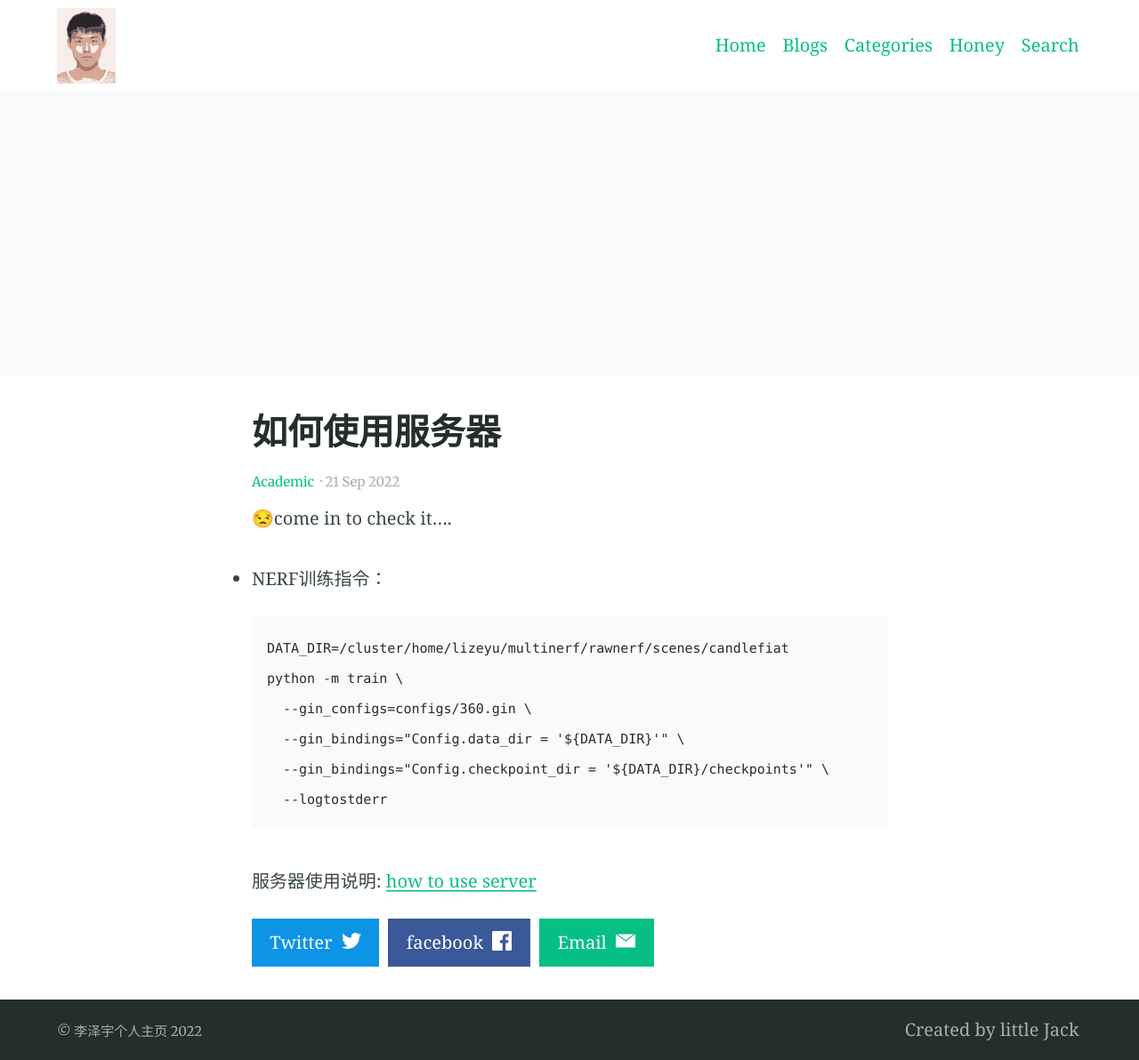
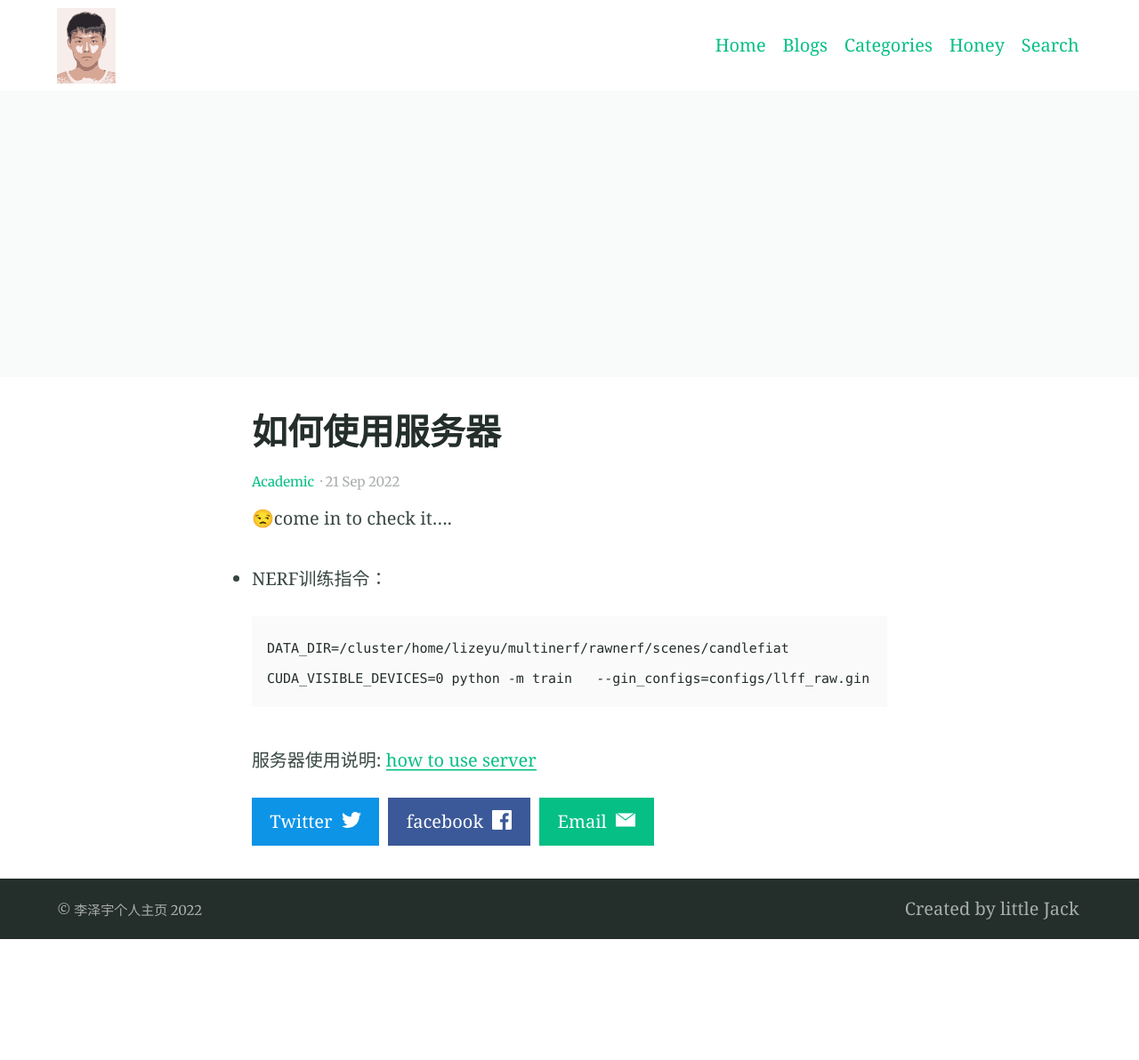
Before and after one commit to lizeyujack/lizeyujack.github.io, a Jekyll site: the page built from _posts/2022-09-21-example-post-nine.md, in a window 1280 px wide. Shown: the whole page at 89% size. Built offline with Jekyll 4.4.1, drawn with Linux system fonts in a browser that asks for light colours; after the commit the page ends 1056 px from its top, so only the background shows below that.

Commit message:
Update 2022-09-21-example-post-nine.md

````diff
--- a/_posts/2022-09-21-example-post-nine.md
+++ b/_posts/2022-09-21-example-post-nine.md
@@ -10,11 +10,7 @@ feature_image: ""
 
 ```
 DATA_DIR=/cluster/home/lizeyu/multinerf/rawnerf/scenes/candlefiat
-python -m train \
-  --gin_configs=configs/360.gin \
-  --gin_bindings="Config.data_dir = '${DATA_DIR}'" \
-  --gin_bindings="Config.checkpoint_dir = '${DATA_DIR}/checkpoints'" \
-  --logtostderr
+CUDA_VISIBLE_DEVICES=0 python -m train   --gin_configs=configs/llff_raw.gin   --gin_bindings="Config.data_dir = '${DATA_DIR}'"   --gin_bindings="Config.checkpoint_dir = '${DATA_DIR}/checkpoints'"   --logtostderr
 ```
 
 服务器使用说明: [how to use server](https://sjtu-icat.github.io/post/21-01-01-server-usage/)
````
